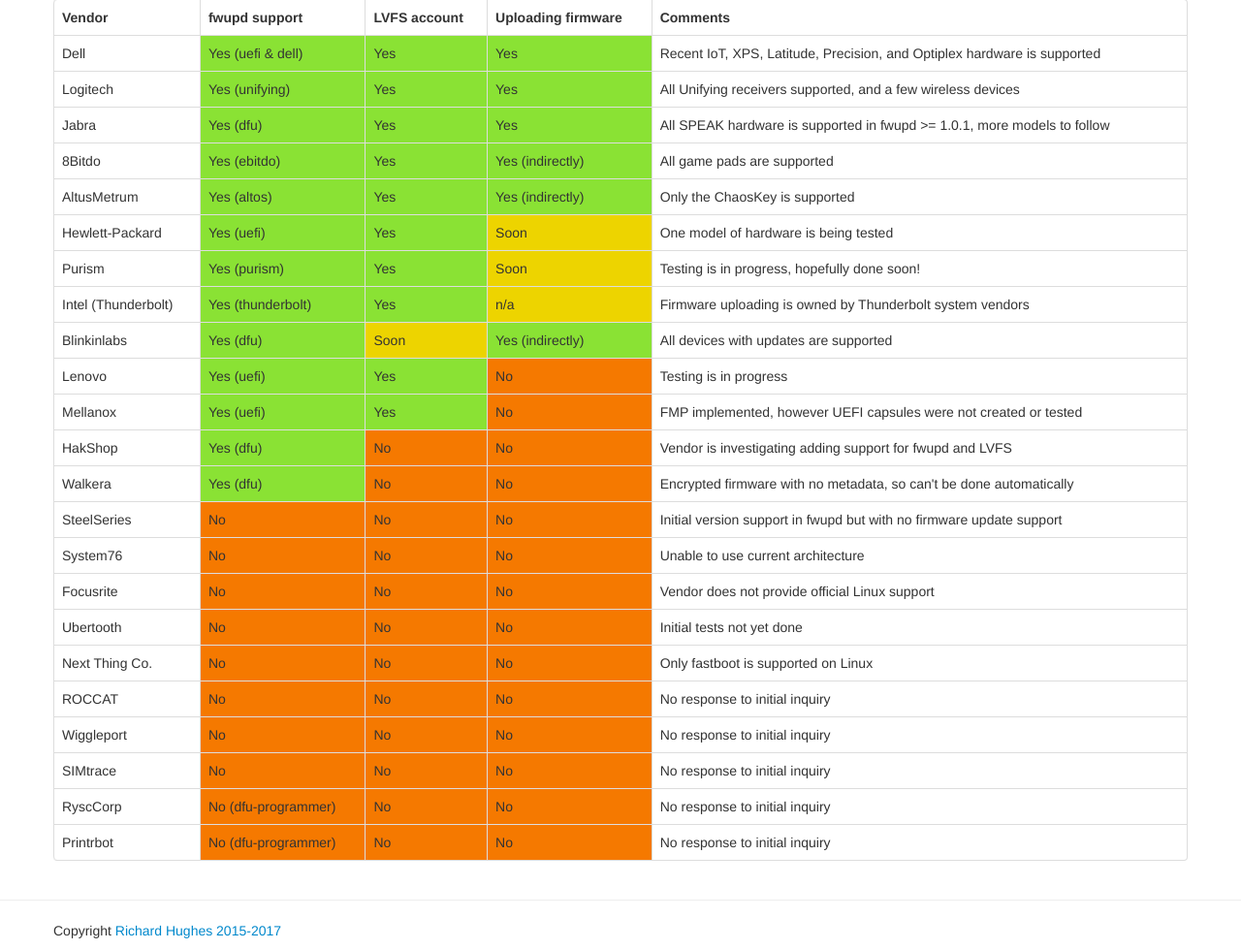
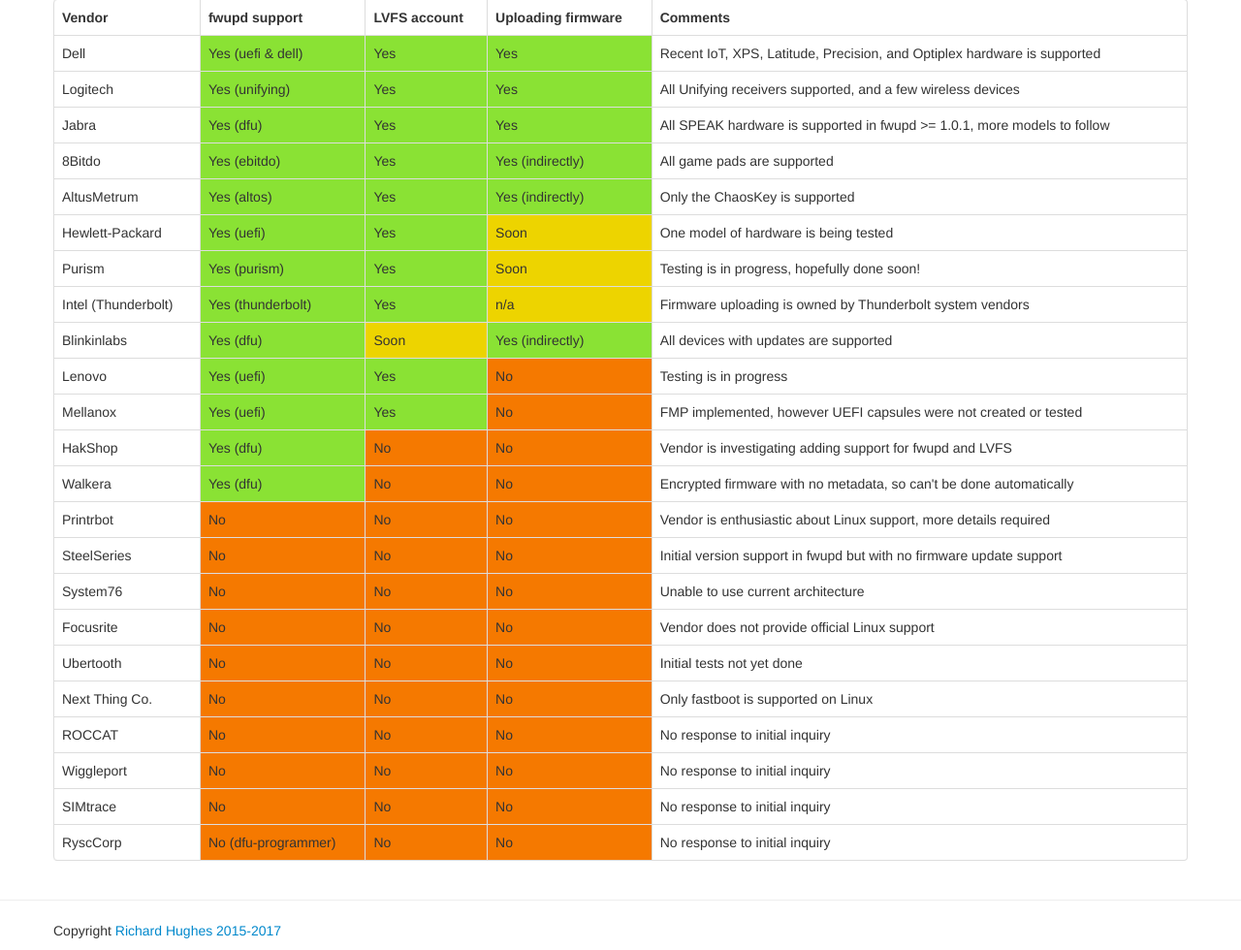
Before and after one commit to wiktor-k/lvfs-website, a Flask app: page /status in a window 1280 px wide. Shown: the part 151-1131 px from the top of the page at 97% size. Run offline with Flask 2, Linux system fonts and the light colour scheme; some libraries are stand-ins or nearby versions.

Commit message:
trivial: Update the vendor list

```diff
--- a/app/templates/devicelist.html
+++ b/app/templates/devicelist.html
@@ -33,6 +33,8 @@
       <p>
         This list is automatically generated and will be updated when new firmware
         is added or devices are released to the public.
+        For information about what vendors have been contacted about the LVFS,
+        please see the <a href="/vendorlist">vendor engagement list</a>.
       </p>
     </div>
   </div><!--/span-->
--- a/app/templates/vendorlist.html
+++ b/app/templates/vendorlist.html
@@ -111,6 +111,13 @@
     <td>Encrypted firmware with no metadata, so can't be done automatically</td>
   </tr>
   <tr>
+    <td>Printrbot</td>
+    <td class="no">No</td>
+    <td class="no">No</td>
+    <td class="no">No</td>
+    <td>Vendor is enthusiastic about Linux support, more details required</td>
+  </tr>
+  <tr>
     <td>SteelSeries</td>
     <td class="no">No</td>
     <td class="no">No</td>
@@ -173,13 +180,6 @@
     <td class="no">No</td>
     <td>No response to initial inquiry</td>
   </tr>
-  <tr>
-    <td>Printrbot</td>
-    <td class="no">No (dfu-programmer)</td>
-    <td class="no">No</td>
-    <td class="no">No</td>
-    <td>No response to initial inquiry</td>
-  </tr>
 </table>
 
 </div> <!-- container -->
```
